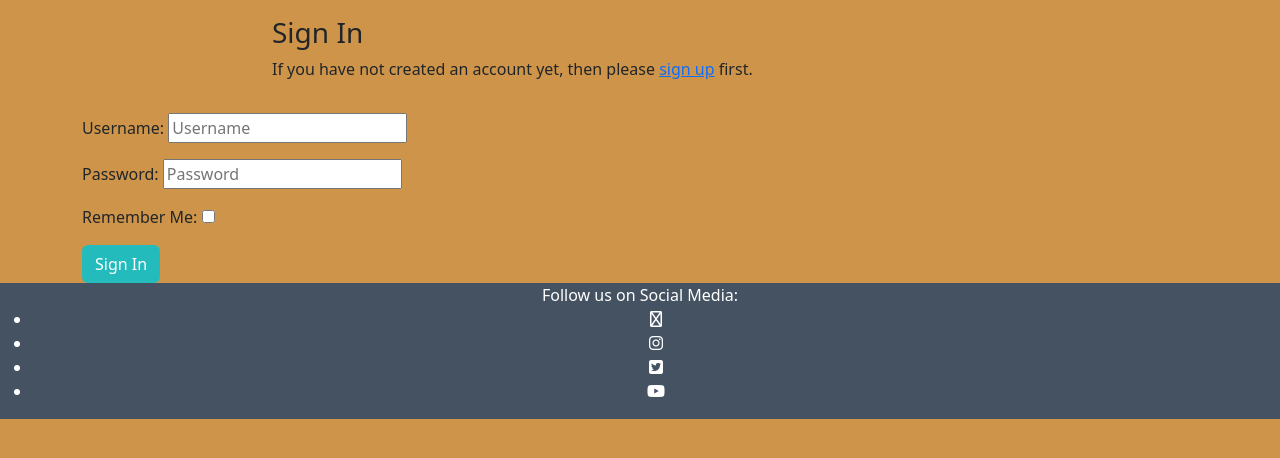
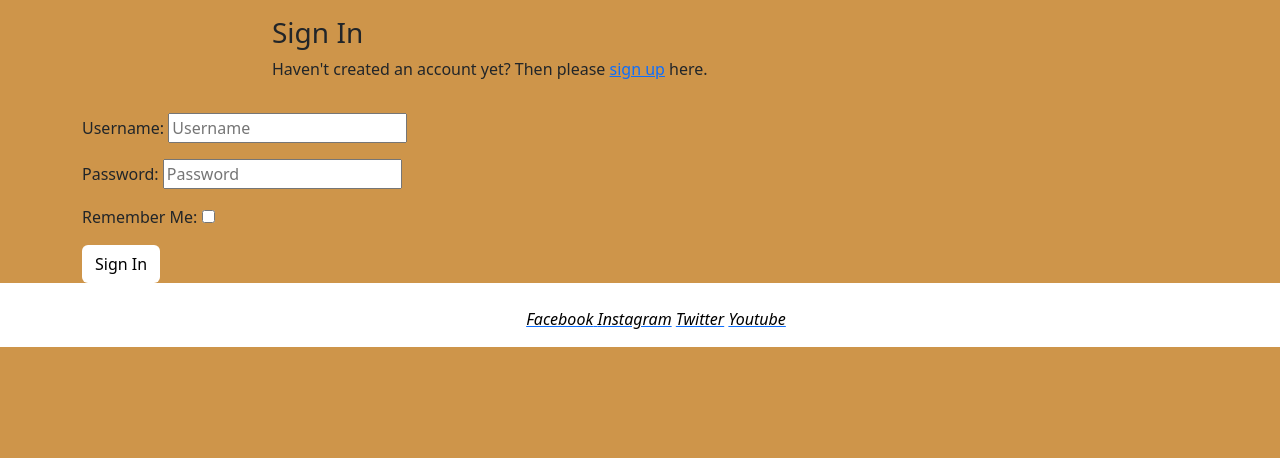
Before and after one commit to IcemanMick/ci_pp4_prattle, a Django app: page /accounts/login/ in a window 1280 px wide. Shown: the part 60-518 px from the top of the page. Run offline with Django 3.2, Linux system fonts and the light colour scheme; some libraries are stand-ins or nearby versions.

Commit message:
start html and css for login.html

```diff
--- a/static/css/style.css
+++ b/static/css/style.css
@@ -107,9 +107,10 @@ h1 {
     color: lightgray;
 }
 
+/* css structure credit I think Therefore I Blog by Code Institute. Values are custom*/
 .btn-signup {
-    background-color: #23BBBB;
-    color: #fff;
+    background-color: #fff;
+    color: black;
 }
 
 .thread {
@@ -119,7 +120,7 @@ h1 {
 .btn-signup:hover,
 .btn-signup:active {
     background-color: #fff;
-    color: #23BBBB;
+    color: #ce954a;
 }
 
 .link {
@@ -145,3 +146,19 @@ h1 {
     background: transparent;
     border: none;
 }
+
+/* footer*/
+
+.social-networks {
+    text-align: center;
+}
+
+.social-networks > li {
+    display: inline;
+}
+
+.social-networks i {
+    color: black
+}
+
+/*media queries for tablets 820px x 1180px and mobile devices 390px x 844px*/
--- a/templates/account/login.html
+++ b/templates/account/login.html
@@ -7,14 +7,15 @@
 
 {% block content %}
 
+<!--Code credit to ITTIB by Code Institute-->
 <div class="container">
   <div class="row">
     <div class="col-md-8 mt-3 offset-md-2">
         <h3>{% trans "Sign In" %}</h3>
 
 
-<p>{% blocktrans %}If you have not created an account yet, then please
-<a href="{{ signup_url }}">sign up</a> first.{% endblocktrans %}</p>
+<p>{% blocktrans %}Haven't created an account yet? Then please
+<a href="{{ signup_url }}">sign up</a> here.{% endblocktrans %}</p>
 
     </div>
   </div>
--- a/templates/base.html
+++ b/templates/base.html
@@ -6,8 +6,9 @@
     <link rel="preconnect" href="https://fonts.googleapis.com">
     <link rel="preconnect" href="https://fonts.gstatic.com" crossorigin>
     <link href="https://fonts.googleapis.com/css2?family=Roboto+Mono&display=swap" rel="stylesheet">
-    <link rel="stylesheet" href="https://cdn.jsdelivr.net/npm/@fortawesome/fontawesome-free@6.1.2/css/fontawesome.min.css">
-    <meta charset="UTF-8">
+    <!--<script src="https://kit.fontawesome.com/5a97decf8e.js" crossorigin="anonymous"></script>
+    <link rel="stylesheet" href="https://cdn.jsdelivr.net/npm/@fortawesome/fontawesome-free@6.1.2/css/fontawesome.min.css">-->
+    <link rel="stylesheet" href="https://cdnjs.cloudflare.com/ajax/libs/font-awesome/6.1.2/css/all.min.css>">
     <meta http-equiv="X-UA-Compatible" content="IE=edge">
     <meta name="viewport" content="width=device-width, initial-scale=1.0">
     <!-- CSS only -->
@@ -18,8 +19,6 @@
         integrity="sha384-A3rJD856KowSb7dwlZdYEkO39Gagi7vIsF0jrRAoQmDKKtQBHUuLZ9AsSv4jD4Xa" crossorigin="anonymous">
     </script>
     <link rel="stylesheet" href="{% static 'css/style.css' %}">
-
-    <script src="https://kit.fontawesome.com/5a97decf8e.js" crossorigin="anonymous"></script>
     <title>Prattle</title>
 </head>
 
@@ -66,15 +65,28 @@
     </main>
 
     <!--Footer-->
-    <footer class="footer mt-auto py3 dark-bg">
+    <footer class="footer mt-auto py3 light-bg">
         <div>
             <p class="m-0 text-center text-white">Follow us on Social Media:</p>
             <div class="m=0 text-center text-white">
-                <ul>
-                    <li><i class="far fa-square-facebook"></i></li>
-                    <li><i class="fa-brands fa-instagram"></i></li>
-                    <li><i class="fa-brands fa-square-twitter"></i></li>
-                    <li><i class="fa-brands fa-youtube"></i></li>
+                <ul class="social-networks">
+                    <li>
+                        <a href="https://facebook.com" target="_blank" rel="noopener" aria-label="visit our Facebook page (opens in a new tab)">
+                            <i class="fa-brands fa-facebook-f">Facebook</i>
+                        </a>
+                    </li>
+                    <li>
+                        <a href="https://instagram.com" target="_blank" rel="noopener" aria-label="visit our Instagram page (opens in a new tab)">
+                            <i class="fa-brands fa-square-instagram">Instagram</i></a>
+                    </li>
+                    <li>
+                        <a href="https://twitter.com" target="_blank" rel="noopener" aria-label="visit our Twitter page (opens in a new tab)">
+                            <i class="fa-brands fa-square-twitter">Twitter</i></a>
+                    </li>
+                    <li>
+                        <a href="https://youtube.com" target="_blank" rel="noopener" aria-label="visit our Youtube page (opens in a new tab)">
+                            <i class="fa-brands fa-youtube">Youtube</i></a>
+                    </li>
                 </ul>
             </div>
         </div>
```
